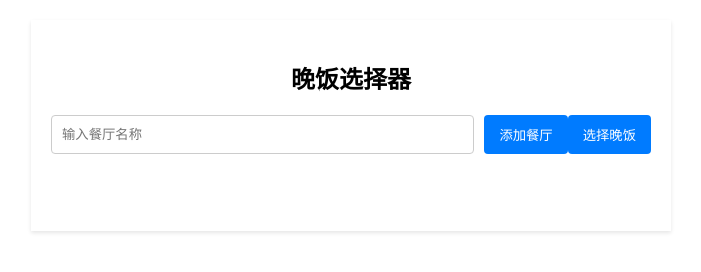
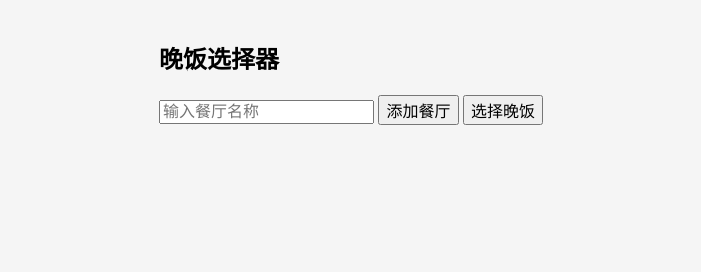
Before and after one commit to Doglily3/What-to-eat, a plain HTML site: page index.html in a window 1280 px wide. Shown: the whole page, without its empty margins (289-990 px from the left). Drawn offline with Linux system fonts and the light colour scheme.

Commit message:
Update style.css

```diff
--- a/style.css
+++ b/style.css
@@ -1,85 +1,50 @@
-/* 基本重置 */
-html, body {
-    margin: 0;
-    padding: 0;
-    width: 100%;
-    height: 100%;
+/* 基础样式 */
+html {
+    font-size: 100%; /* 默认字体大小，通常为16px */
 }
 
 body {
     font-family: Arial, sans-serif;
+    margin: 0;
+    padding: 20px 0; /* 顶部留出空间 */
     display: flex;
     flex-direction: column;
     align-items: center;
-    justify-content: flex-start; /* 内容向顶部对齐 */
-    padding-top: 20px; /* 从顶部开始留出一些空间 */
+    background-color: #f5f5f5;
 }
 
-/* 主内容区域样式 */
-.content {
-    display: flex;
-    flex-direction: column;
-    align-items: center;
-    width: 90%; /* 占屏幕宽度的大部分，确保在手机上也能很好地显示 */
-    max-width: 600px; /* 限制最大宽度，避免在大屏幕上过宽 */
-    box-shadow: 0 2px 4px rgba(0,0,0,0.1); /* 轻微的阴影效果 */
-    padding: 20px;
-    margin-bottom: 20px;
-    background-color: #fff; /* 背景色 */
+.content, .input-group, #restaurantInput, button, #restaurantList div {
+    max-width: 600px; /* 最大宽度限制，适应屏幕宽度 */
 }
 
-/* 输入区域样式 */
-.input-group {
-    display: flex;
-    width: 100%;
-    margin-bottom: 20px;
+/* 字体大小适应屏幕大小 */
+body, button, input {
+    font-size: 1rem; /* 默认大小 */
 }
 
-#restaurantInput {
-    flex: 1; /* 输入框占据剩余空间 */
-    margin-right: 10px; /* 与按钮间隔 */
-    padding: 10px;
-    border: 1px solid #ccc;
-    border-radius: 4px; /* 轻微的边框圆角 */
-}
-
-button {
-    padding: 10px 15px;
-    background-color: #007bff;
-    color: #ffffff;
-    border: none;
-    border-radius: 4px;
-    cursor: pointer;
-}
-
-button:hover {
-    background-color: #0056b3;
-}
-
-/* 餐厅列表和删除按钮样式 */
-#restaurantList div {
-    display: flex;
-    align-items: center;
-    justify-content: space-between;
-    padding: 10px 0;
-}
-
-.delete-button {
-    cursor: pointer;
-    background-color: transparent;
-    border: none;
-    color: #ff0000;
-    font-size: 24px;
+h2 {
+    font-size: 1.5rem; /* 标题字体大小 */
 }
 
 /* 响应式设计 */
+@media (max-width: 768px) {
+    /* 在小屏幕设备上增加字体大小 */
+    body, button, input {
+        font-size: 1.125rem; /* 增大字体大小提高可读性 */
+    }
+
+    h2 {
+        font-size: 1.75rem;
+    }
+}
+
 @media (max-width: 600px) {
     .input-group {
         flex-direction: column;
     }
 
     #restaurantInput, button {
-        width: 100%; /* 小屏幕上输入框和按钮占满整行 */
+        width: 100%; /* 小屏幕上占满宽度 */
         margin: 5px 0; /* 调整间距 */
     }
 }
```
